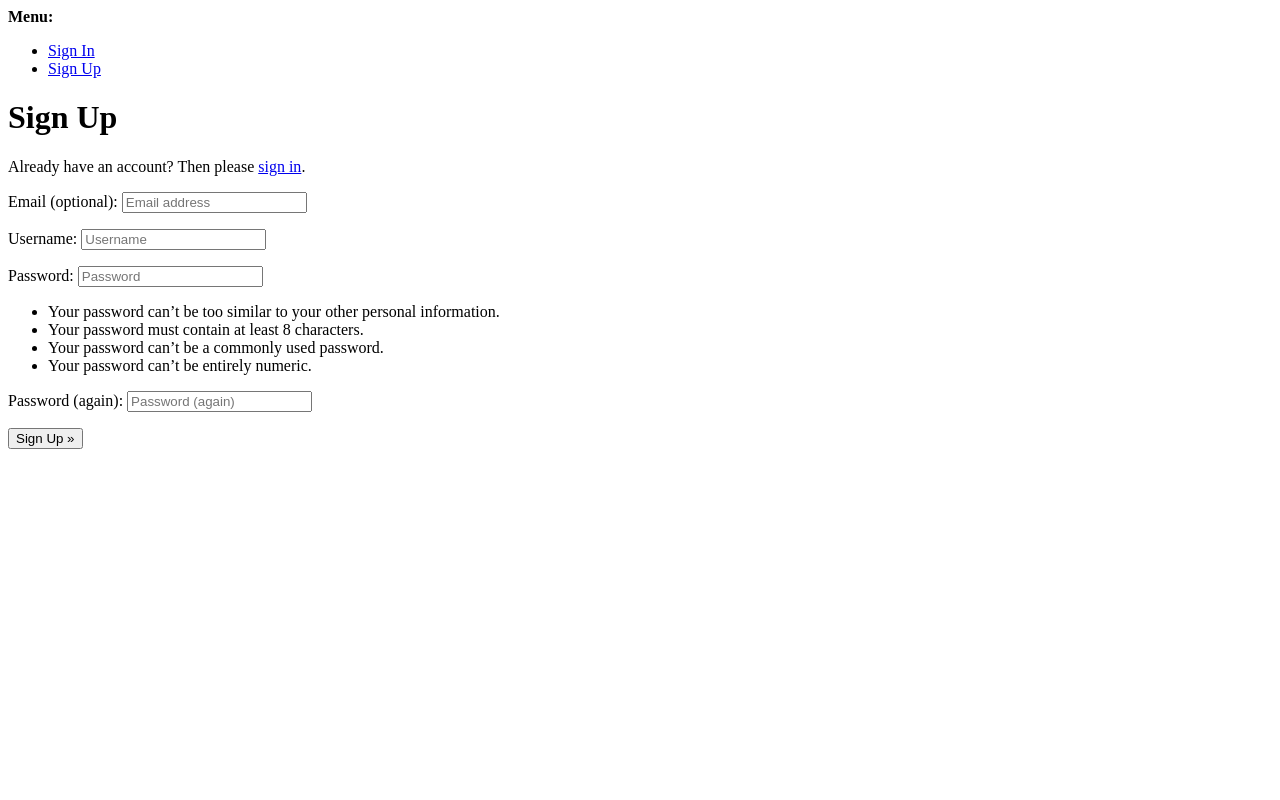
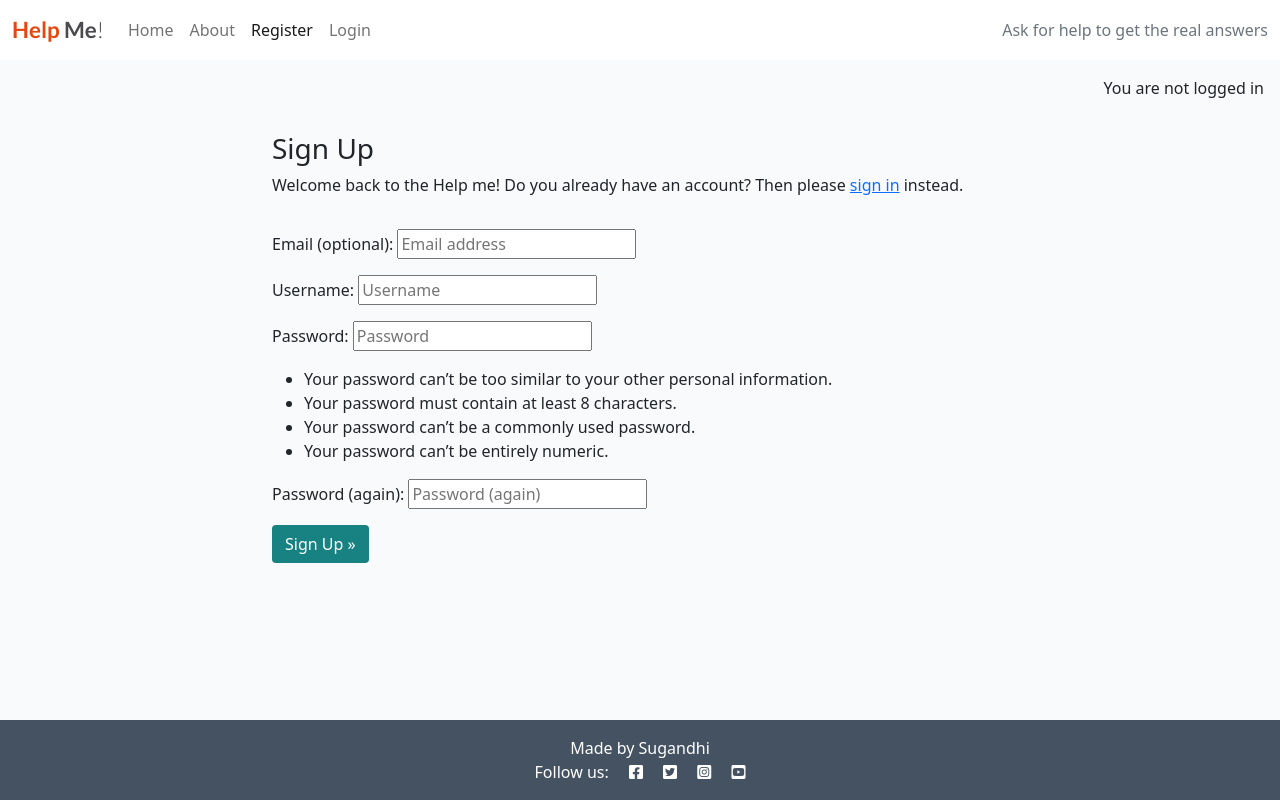
Before and after one commit to Sugandhi13/help-me, a Django app: page /account/signup/ in a window 1280 px wide. Run offline with Django 4.2, Linux system fonts and the light colour scheme.

Commit message:
Customized signup page

```diff
--- a/templates/account/signup.html
+++ b/templates/account/signup.html
@@ -1,13 +1,28 @@
-{% extends "account/base.html" %}
+{% extends "base.html" %}
 
 {% load i18n %}
 
 {% block head_title %}{% trans "Signup" %}{% endblock head_title %}
 
 {% block content %}
-<h1>{% trans "Sign Up" %}</h1>
 
-<p>{% blocktrans %}Already have an account? Then please <a href="{{ login_url }}">sign in</a>.{% endblocktrans %}</p>
+<div class="container">
+    <div class="row">
+        <div class="col-md-8 mt-3 offset-md-2">
+
+            <h3>{% trans "Sign Up" %}</h3>
+
+            <p>
+                {% blocktrans %}
+                Welcome back to the Help me! Do you already have an account?
+                Then please <a href="{{ login_url }}">sign in</a> instead.
+                {% endblocktrans %}
+            </p>
+
+        </div>
+    </div>
+    <div class="row">
+        <div class="col-md-8 mt-3 offset-md-2"
 
             <form class="signup" id="signup_form" method="post" action="{% url 'account_signup' %}">
             {% csrf_token %}
@@ -15,7 +30,11 @@
             {% if redirect_field_value %}
             <input type="hidden" name="{{ redirect_field_name }}" value="{{ redirect_field_value }}" />
             {% endif %}
-  <button type="submit">{% trans "Sign Up" %} &raquo;</button>
+            <button class="btn btn-signup right" type="submit">{% trans "Sign Up" %} &raquo;</button>
             </form>
 
+        </div>
+    </div>
+</div>
+
 {% endblock content %}
--- a/templates/base.html
+++ b/templates/base.html
@@ -78,6 +78,12 @@
 
     <main class="flex-shrink-0 main-bg">
 
+        {% if user.is_authenticated %}
+        <p class="text-end m-3">You are logged in as {{ user }}</p>
+        {% else %}
+        <p class="text-end m-3">You are not logged in</p>
+        {% endif %}
+
         {% block content %}
         <!-- Content Goes here -->
         {% endblock content %}
```
Lines whose indentation alone changed are shown as unchanged.
